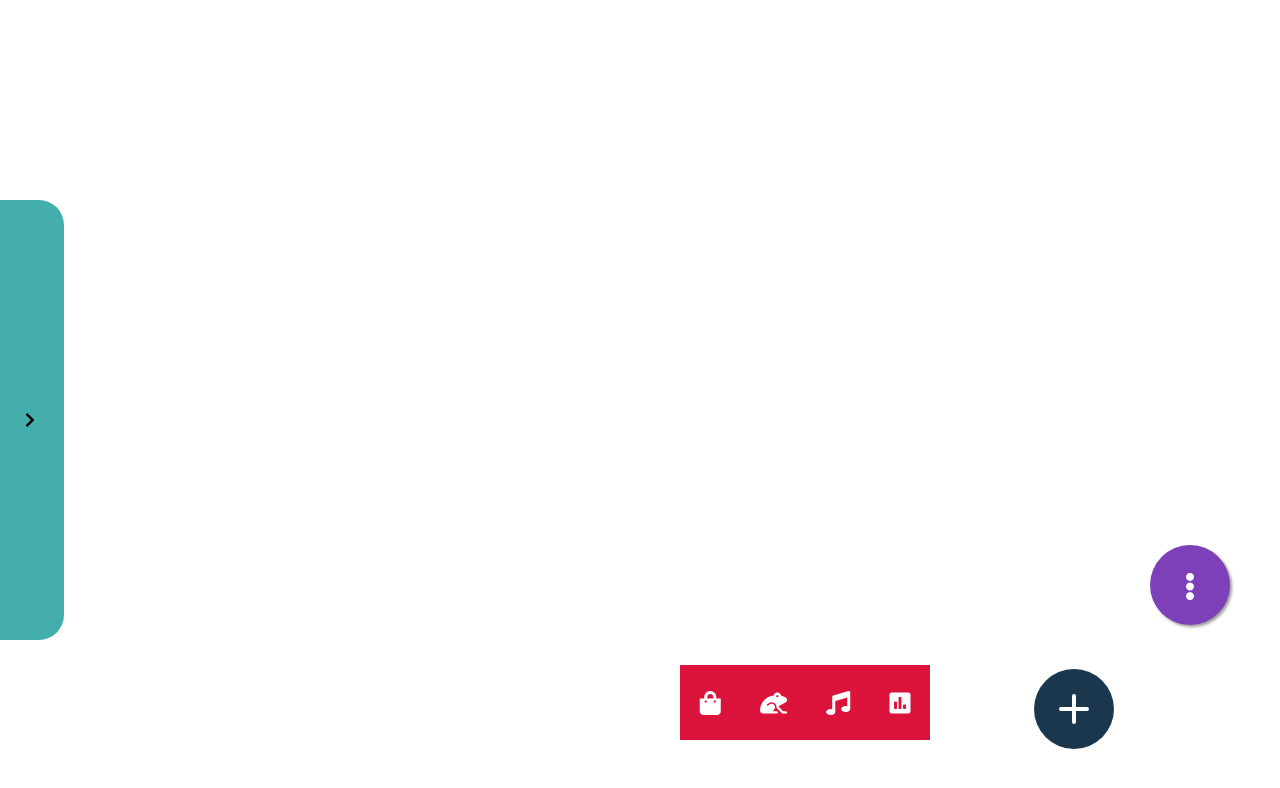
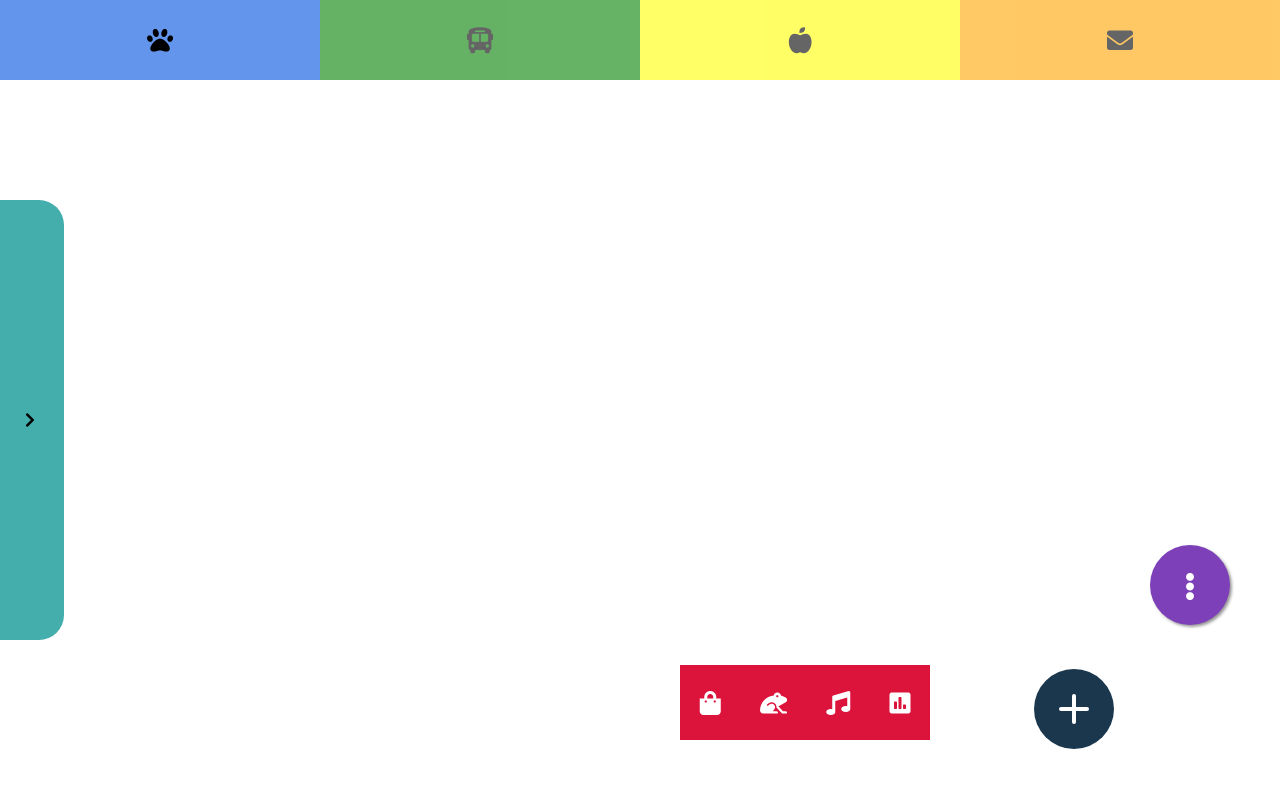
Before and after one commit to erynder-z/navigation-menus, a website: page index.html in a window 1280 px wide. Drawn offline with Linux system fonts and the light colour scheme.

Commit message:
simple tab navigation

```diff
--- a/index.html
+++ b/index.html
@@ -75,6 +75,15 @@
           <div id="sidebarToggle" class="toggle fas fa-chevron-right"></div>
         </div>
       </div>
+
+      <div class="nav5">
+        <div id="tab" class="tab">
+          <div id="tab1" class="tab-item fas fa-paw"></div>
+          <div id="tab2" class="tab-item fas fa-bus-alt"></div>
+          <div id="tab3" class="tab-item fas fa-apple-alt"></div>
+          <div id="tab4" class="tab-item fas fa-envelope"></div>
+        </div>
+      </div>
     </div>
   </body>
 </html>
--- a/style.css
+++ b/style.css
@@ -324,3 +324,46 @@ body {
 }
 
 /* NAV 4 END */
+
+/* NAV 5 START */
+
+.tab {
+  height: 10vh;
+  width: 100vw;
+  display: flex;
+}
+
+.tab-item {
+  display: flex;
+  min-height: 100%;
+  flex: 1;
+  text-align: center;
+  justify-content: center;
+  align-items: center;
+  font-size: 26px;
+  opacity: 0.6;
+}
+
+.tab-item:active,
+.tab-item:hover {
+  opacity: 1;
+  transition: all 0.5s;
+}
+
+.tab-item:nth-child(1) {
+  background: cornflowerblue;
+}
+
+.tab-item:nth-child(2) {
+  background: green;
+}
+
+.tab-item:nth-child(3) {
+  background: yellow;
+}
+
+.tab-item:nth-child(4) {
+  background: orange;
+}
+
+/* NAV 5 END */
```
